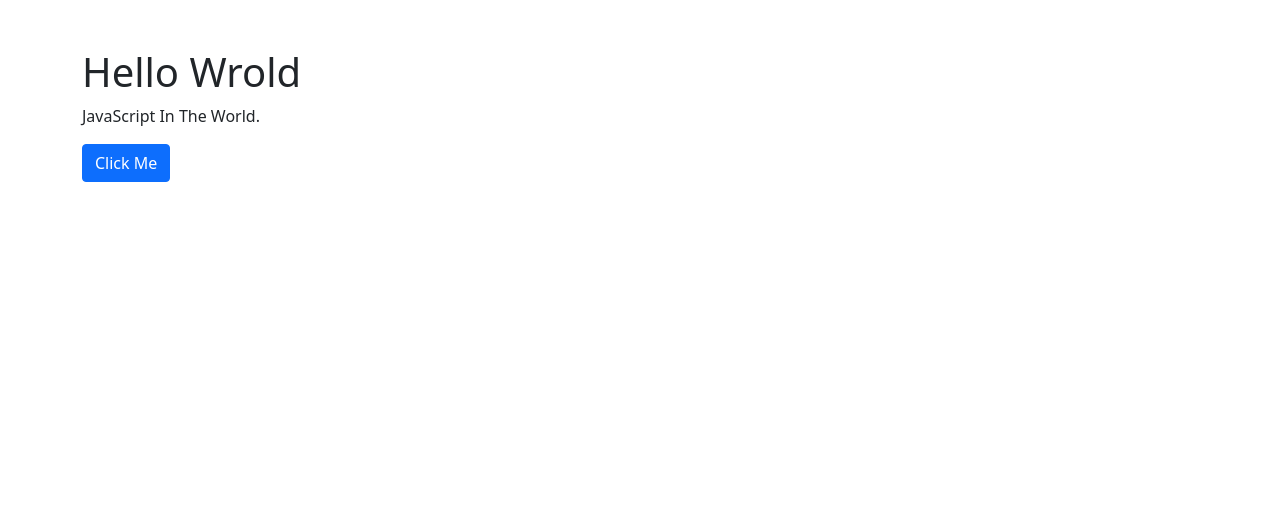
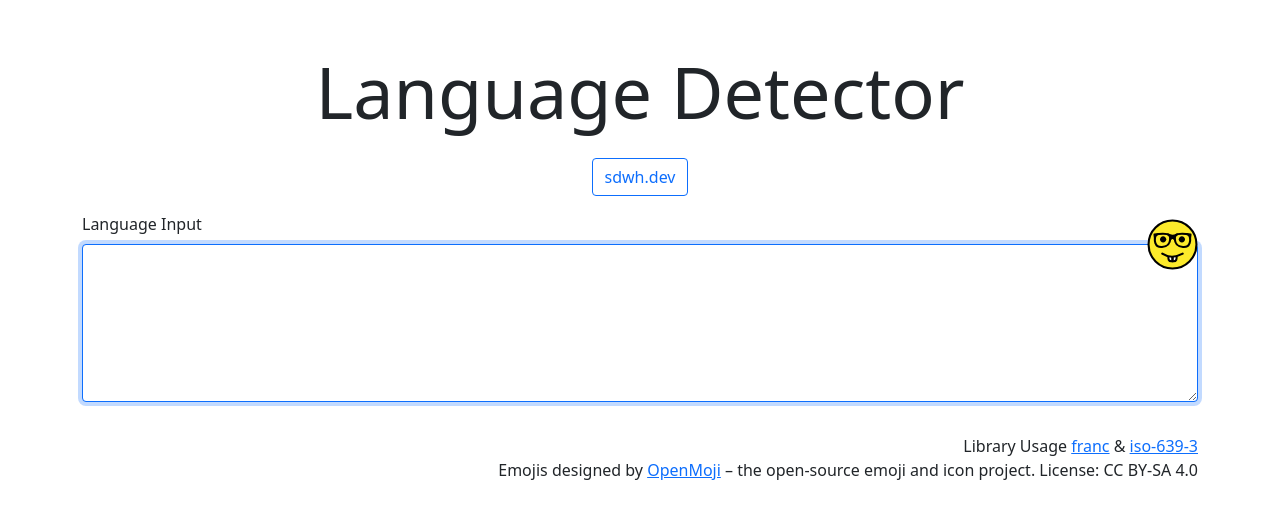
Before and after one commit to sdwh/Parcel-Language-Detector, a website built with Parcel: page src/index.html in a window 1280 px wide. Built offline with nearby package versions, Linux system fonts and the light colour scheme.

Commit message:
Language Detector Finish

```diff
--- a/package.json
+++ b/package.json
@@ -14,6 +14,9 @@
   "dependencies": {
     "@popperjs/core": "^2.11.2",
     "bootstrap": "^5.1.3",
+    "franc": "^6.0.0",
+    "iso-639-3": "^3.0.1",
+    "langs": "^2.0.0",
     "parcel": "^2.2.1"
   },
   "devDependencies": {
--- a/src/index.html
+++ b/src/index.html
@@ -8,13 +8,32 @@
 <link rel="stylesheet" href="/scss/custom.scss">
 
 <body>
+    <div class="container pt-5">
+        <h1 class="display-2 text-center mb-3 mb-lg-4">Language Detector</h1>
+        <div class="mx-auto text-center">
+            <a class="btn btn-outline-primary" href="https://sdwh.dev" target="_blank">sdwh.dev</a>
+        </div>
 
-    <div class="container pt-5">
-        <h1>Hello Wrold</h1>
-        <p>
-            JavaScript In The World.
-        <div class="btn btn-primary">Click Me</div>
-        </p>
+        <div class="row mt-3">
+            <div class="col-12">
+                <div class="mb-3 position-relative">
+                    <img src="/assets/openmoji-nerd-face.svg" style="width:75px;right:-12px;top:-5px;" class="position-absolute">
+                    <label for="langInput" class="form-label">Language Input</label>
+                    <textarea class="form-control border-primary"
+                    id="langInput" rows="6" autofocus></textarea>
+                </div>
+            </div>
+            <div class="col-12 display-3">
+                <p id="lang-display"></p>
+            </div>
+        </div>
+
+        <footer class="text-end">
+            Library Usage <a href="https://www.npmjs.com/package/franc">franc</a> &
+             <a href="https://www.npmjs.com/package/iso-639-3">iso-639-3</a> <br/>
+             Emojis designed by <a href="https://openmoji.org/" target="_blank">OpenMoji</a>
+             – the open-source emoji and icon project. License: CC BY-SA 4.0
+        </footer>
     </div>
 
     <script type="module" src="/src/index.js"></script>
--- a/src/index.js
+++ b/src/index.js
@@ -1,2 +1,13 @@
 // Import all plugins
 import * as bootstrap from 'bootstrap';
+import {franc} from 'franc'
+import {iso6393} from 'iso-639-3'
+
+let get = document.getElementById('langInput');
+
+get.addEventListener('keyup', function(){
+    let langGuess = franc(document.getElementById('langInput').value, {minLength: 3});
+    let langFullName = iso6393.filter(i => i.iso6393 === langGuess)[0].name;
+
+    document.getElementById('lang-display').textContent = langFullName;
+})
```
Also changed, not shown: assets/openmoji-nerd-face.svg (added), 1 other file.
